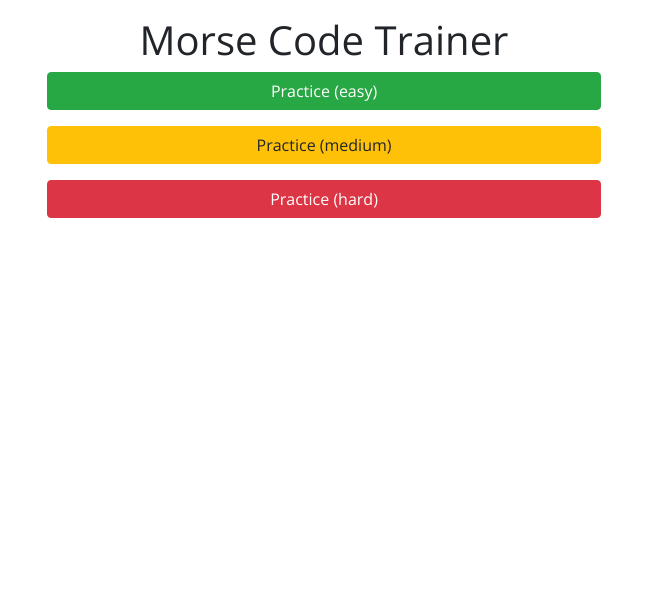
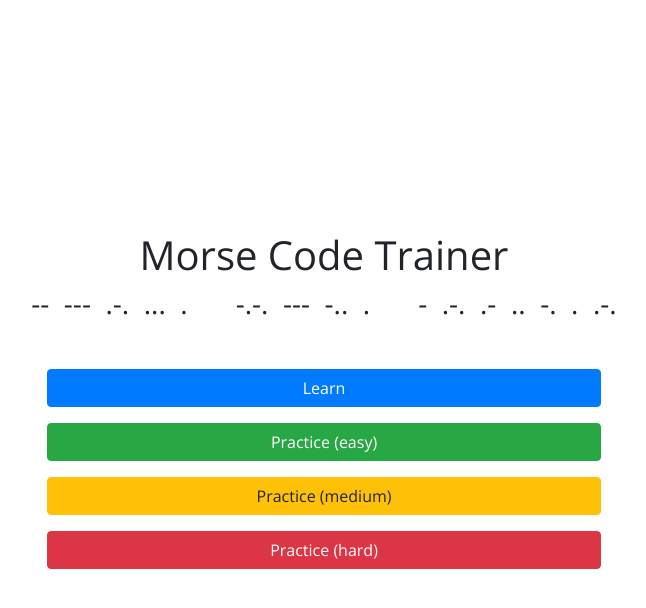
Before and after one commit to kylecorry31/morse-code-trainer, an Angular app: page / in a window 1280 px wide. Shown: the top 608 px of the page, without its empty margins (316-962 px from the left). Built offline with nearby package versions, Linux system fonts and the light colour scheme.

Commit message:
Add learn screen

```diff
--- a/src/app/app-routing.module.ts
+++ b/src/app/app-routing.module.ts
@@ -2,9 +2,11 @@ import { NgModule } from "@angular/core";
 import { Routes, RouterModule } from "@angular/router";
 import { MorseQuizComponent } from "./morse-quiz/morse-quiz.component";
 import { MainMenuComponent } from "./main-menu/main-menu.component";
+import { MorseLearnComponent } from "./morse-learn/morse-learn.component";
 
 const routes: Routes = [
   { path: "", pathMatch: "full", component: MainMenuComponent },
+  { path: "learn", component: MorseLearnComponent },
   { path: "practice/:level", component: MorseQuizComponent },
   { path: "*/**", redirectTo: "" },
 ];
--- a/src/app/app.module.ts
+++ b/src/app/app.module.ts
@@ -9,6 +9,7 @@ import { MorseQuizComponent } from "./morse-quiz/morse-quiz.component";
 import { MorseCheckBannerComponent } from "./morse-check-banner/morse-check-banner.component";
 import { MorseTextEntryComponent } from "./morse-text-entry/morse-text-entry.component";
 import { MainMenuComponent } from './main-menu/main-menu.component';
+import { MorseLearnComponent } from './morse-learn/morse-learn.component';
 
 @NgModule({
   declarations: [
@@ -18,6 +19,7 @@ import { MainMenuComponent } from './main-menu/main-menu.component';
     MorseCheckBannerComponent,
     MorseTextEntryComponent,
     MainMenuComponent,
+    MorseLearnComponent,
   ],
   imports: [BrowserModule, AppRoutingModule, BrowserAnimationsModule],
   providers: [],
--- a/src/app/main-menu/main-menu.component.html
+++ b/src/app/main-menu/main-menu.component.html
@@ -1,18 +1,28 @@
-<div class="text-center d-flex flex-column container p-3">
-  <h1 class="center">Morse Code Trainer</h1>
-  <a
-    [routerLink]="['practice', '1']"
-    class="btn btn-success col-md-6 offset-md-3 mb-3"
+<div
+  class="d-flex flex-column container p-3 align-items-center justify-content-center"
+>
+  <h1 class="center mb-2">
+    Morse Code Trainer
+  </h1>
+  <h3 class="center mb-5">
+    <span class="mr-5 d-inline-block"
+      >--&nbsp;&nbsp;---&nbsp;&nbsp;.-.&nbsp;&nbsp;...&nbsp;&nbsp;.</span
+    >
+    <span class="mr-5 d-inline-block"
+      >-.-.&nbsp;&nbsp;---&nbsp;&nbsp;-..&nbsp;&nbsp;.</span
+    >
+    <span class="d-inline-block"
+      >-&nbsp;&nbsp;.-.&nbsp;&nbsp;.-&nbsp;&nbsp;..&nbsp;&nbsp;-.&nbsp;&nbsp;.&nbsp;&nbsp;.-.</span
+    >
+  </h3>
+  <a [routerLink]="['learn']" class="btn btn-primary col-md-6 mb-3">Learn</a>
+  <a [routerLink]="['practice', '1']" class="btn btn-success col-md-6 mb-3"
     >Practice (easy)</a
   >
-  <a
-    [routerLink]="['practice', '2']"
-    class="btn btn-warning col-md-6 offset-md-3 mb-3"
+  <a [routerLink]="['practice', '2']" class="btn btn-warning col-md-6 mb-3"
     >Practice (medium)</a
   >
-  <a
-    [routerLink]="['practice', '4']"
-    class="btn btn-danger col-md-6 offset-md-3"
+  <a [routerLink]="['practice', '4']" class="btn btn-danger col-md-6"
     >Practice (hard)</a
   >
 </div>
--- a/src/app/main-menu/main-menu.component.scss
+++ b/src/app/main-menu/main-menu.component.scss
@@ -0,0 +1,7 @@
+:host {
+  display: flex;
+  width: 100%;
+  height: 100%;
+  align-items: center;
+  justify-content: center;
+}
--- /dev/null
+++ b/src/app/morse-learn/morse-learn.component.html
@@ -0,0 +1,27 @@
+<div id="player" class="container">
+  <app-morse-player
+    [text]="selectedLetter"
+    class="float-left"
+    [showHints]="true"
+  ></app-morse-player>
+  <a [routerLink]="['']" class="btn float-right"
+    ><h3><i class="fas fa-times"></i></h3
+  ></a>
+</div>
+
+<div id="text-entry">
+  <div class="mb-3">
+    <button
+      class="btn"
+      *ngFor="let letter of letters"
+      (click)="playLetter(letter)"
+    >
+      {{ letter | uppercase }}
+    </button>
+  </div>
+  <div>
+    <button class="btn" *ngFor="let num of numbers" (click)="playLetter(num)">
+      {{ num }}
+    </button>
+  </div>
+</div>
--- /dev/null
+++ b/src/app/morse-learn/morse-learn.component.scss
@@ -0,0 +1,27 @@
+:host {
+  display: grid;
+  grid-template-areas:
+    "player"
+    "entry"
+    "entry"
+    "entry"
+    "entry";
+  height: 100%;
+  justify-content: stretch;
+  grid-auto-rows: 20%;
+}
+
+#player {
+  grid-area: player;
+  display: flex;
+  justify-content: space-between;
+  align-items: center;
+}
+
+#text-entry {
+  display: flex;
+  flex-direction: column;
+  justify-content: flex-start;
+  align-items: center;
+  grid-area: entry;
+}
--- /dev/null
+++ b/src/app/morse-learn/morse-learn.component.ts
@@ -0,0 +1,24 @@
+import { Component, OnInit } from "@angular/core";
+
+@Component({
+  selector: "app-morse-learn",
+  templateUrl: "./morse-learn.component.html",
+  styleUrls: ["./morse-learn.component.scss"],
+})
+export class MorseLearnComponent implements OnInit {
+  selectedLetter: string = "";
+
+  letters: string[] = "abcdefghijklmnopqrstuvwxyz".split("");
+  numbers: string[] = "1234567890".split("");
+
+  constructor() {}
+
+  ngOnInit() {}
+
+  playLetter(letter: string) {
+    this.selectedLetter = "";
+    setTimeout(() => {
+      this.selectedLetter = letter;
+    }, 10);
+  }
+}
--- a/src/app/morse-player/morse-player.component.html
+++ b/src/app/morse-player/morse-player.component.html
@@ -1,16 +1,16 @@
 <button
   type="button"
-  class="btn btn-primary btn-lg"
+  class="btn btn-primary btn-lg mr-3"
   (click)="playNormal()"
   [class.disabled]="disabled"
 >
   <i class="fas fa-volume-up"></i>
 </button>
-<!-- <button
-  type="button"
-  class="btn btn-primary"
-  (click)="playSlow()"
-  [class.disabled]="disabled"
->
-  Play Slowly
-</button> -->
+<ng-container *ngIf="showHints">
+  <div class="morse-word mr-3 d-inline" *ngFor="let word of symbols">
+    <ng-container *ngFor="let symbol of word">
+      <span *ngIf="symbol === Dot">.</span>
+      <span *ngIf="symbol === Dash">-</span>
+    </ng-container>
+  </div>
+</ng-container>
--- a/src/app/morse-player/morse-player.component.scss
+++ b/src/app/morse-player/morse-player.component.scss
@@ -1,3 +1,7 @@
 :host {
   display: block;
 }
+
+.morse-word {
+  font-size: 18px;
+}
--- a/src/app/morse-player/morse-player.component.ts
+++ b/src/app/morse-player/morse-player.component.ts
@@ -9,6 +9,7 @@ import {
 } from "@angular/core";
 import { MorseService } from "../morse-service.service";
 import { Signal } from "../domain/signal";
+import { MorseSymbol } from "../domain/morse-symbol";
 
 @Component({
   selector: "app-morse-player",
@@ -19,6 +20,7 @@ import { Signal } from "../domain/signal";
 export class MorsePlayerComponent implements OnInit, OnChanges, OnDestroy {
   @Input() text: string;
   @Input() disabled: boolean;
+  @Input() showHints: boolean = false;
 
   private context: AudioContext;
   private gain: GainNode;
@@ -27,6 +29,11 @@ export class MorsePlayerComponent implements OnInit, OnChanges, OnDestroy {
 
   private lastTimeoutHandle: any;
   private lastText: string;
+
+  symbols: MorseSymbol[][];
+
+  Dot = MorseSymbol.Dot;
+  Dash = MorseSymbol.Dash;
 
   constructor(private morseService: MorseService) {}
 
@@ -37,6 +44,7 @@ export class MorsePlayerComponent implements OnInit, OnChanges, OnDestroy {
 
     if (this.text !== this.lastText) {
       this.lastText = this.text;
+      this.symbols = this.morseService.encodeSymbols(this.text);
       this.playNormal();
     }
   }
@@ -53,7 +61,7 @@ export class MorsePlayerComponent implements OnInit, OnChanges, OnDestroy {
   play() {
     const morse = this.morseService.encode(this.text);
 
-    if (this.context == null) {
+    if (this.context == null || this.context.state === "suspended") {
       this.context = new AudioContext();
       let oscillator = this.context.createOscillator();
       oscillator.frequency.value = 880;
--- a/src/app/morse-quiz/morse-quiz.component.html
+++ b/src/app/morse-quiz/morse-quiz.component.html
@@ -2,6 +2,7 @@
   <app-morse-player
     [text]="answer"
     [disabled]="isDone"
+    [showHints]="level === 1"
     class="float-left"
   ></app-morse-player>
   <a [routerLink]="['']" class="btn float-right"
--- a/src/app/morse-service.service.ts
+++ b/src/app/morse-service.service.ts
@@ -10,6 +10,15 @@ export class MorseService {
   private letterMapper = new MorseLetterMapper();
 
   constructor() {}
+
+  encodeSymbols(text: string): MorseSymbol[][] {
+    const letters: string[] = [];
+    for (let letter of text) {
+      letters.push(letter);
+    }
+
+    return letters.map((it) => (it !== " " ? this.letterMapper.map(it) : []));
+  }
 
   encode(text: string): Signal[] | null {
     const letters: string[] = [];
```
Also changed, not shown: 1 other file (tests, documents, lock files or other folders).
